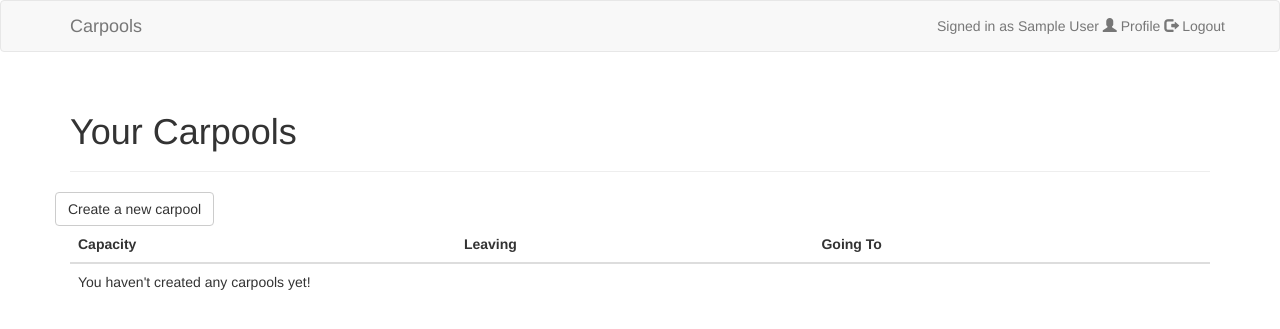
After one commit to RagtagOpen/nomad, a Flask app: page /carpools/mine in a window 1280 px wide. The commit adds this page. Shown: the top 329 px of the page. Run offline with Flask 2, Linux system fonts and the light colour scheme; the visitor is signed in with stand-in values (Sample User, id 1); data comes from the database, SQL or seed files in the repository; data that the repository does not hold is empty; some libraries are stand-ins or nearby versions.

Commit message:
Add a 'my carpools' page

```diff
--- a/app/carpool/views.py
+++ b/app/carpool/views.py
@@ -92,6 +92,14 @@ def start_geojson():
     }
 
     return jsonify(feature_collection)
+
+
+@pool_bp.route('/carpools/mine', methods=['GET', 'POST'])
+@login_required
+def mine():
+    carpools = current_user.get_driving_carpools()
+
+    return render_template('my_carpools.html', carpools=carpools)
 
 
 @pool_bp.route('/carpools/new', methods=['GET', 'POST'])
--- a/app/templates/index.html
+++ b/app/templates/index.html
@@ -6,6 +6,6 @@
   <h1>Share Your Ride!</h1>
   <p>Join your neighbors carpools to save time, money, and help the environment!</p>
   <a class="btn btn-primary btn-lg" href="{{ url_for('carpool.find') }}" role="button">Look for a ride</a>
-  <a class="btn btn-link btn-lg" href="{{ url_for('carpool.new') }}" role="button">Add your ride</a>
+  <a class="btn btn-link btn-lg" href="{{ url_for('carpool.mine') }}" role="button">Manage your rides</a>
 </div>
 {% endblock %}
--- /dev/null
+++ b/app/templates/my_carpools.html
@@ -0,0 +1,40 @@
+{%- extends "_template.html" %}
+{%- import "bootstrap/wtf.html" as wtf %}
+
+{% block site %}
+<div class='page-header'>
+    <h1>Your Carpools</h1>
+</div>
+
+<div class='row'>
+    <a class="btn btn-default" href="{{ url_for('carpool.new') }}" role="button">Create a new carpool</a>
+</div>
+
+<div class='row'>
+    <div class="col-md-12">
+        <table class="table table-hover">
+            <thead>
+                <tr>
+                    <th>Capacity</th>
+                    <th>Leaving</th>
+                    <th>Going To</th>
+                </tr>
+            </thead>
+            <tbody>
+{% for carpool in carpools %}
+                <tr>
+                    <td>{{ carpool.seats_available }}</td>
+                    <td><a href="{{ url_for('carpool.details', carpool_id=carpool.id) }}">{{ carpool.from_place }}</a></td>
+                    <td>{{ carpool.to_place }}</td>
+                </tr>
+{% else %}
+                <tr>
+                    <td colspan="3">You haven't created any carpools yet!</td>
+                </tr>
+{% endfor %}
+            </tbody>
+        </table>
+    </div>
+</div>
+
+{% endblock %}
```
